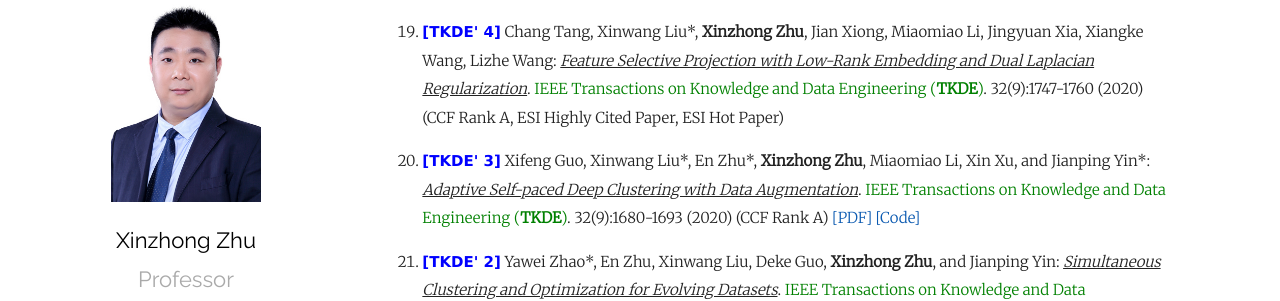
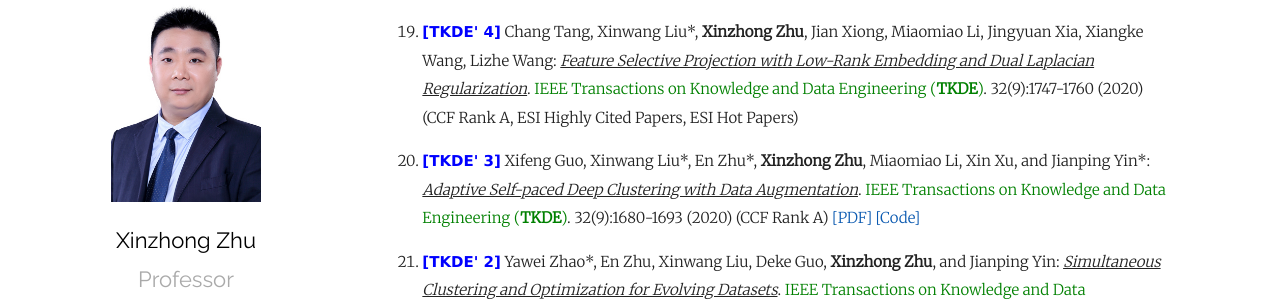
Before and after one commit to xinzhongzhu/xinzhongzhu.github.io, a Jekyll site: the page built from index.md, in a window 1280 px wide and 900 px high, scrolled down 2216 px. Shown: the part 181-482 px from the top of the window. Built offline with Jekyll 4.4.1, drawn with Linux system fonts in a browser that asks for light colours; our own code applies the rules of GitHub Pages for plain Markdown files.

Commit message:
Update index.md

```diff
--- a/index.md
+++ b/index.md
@@ -58,7 +58,7 @@ Please drop me a message by email: <u>zxz@zjnu.edu.cn</u> or <u>zxz@ci-xing.com<
 <p style="margin-top: 8px;"><li><font face="verdana" color="blue"><b>[TPAMI' 1]</b></font> Xinwang Liu#, <b>Xinzhong Zhu</b>*#, Miaomiao Li, Lei Wang, Chang Tang, Jianping Yin, Dinggang Shen, Huaimin Wang and Wen Gao: "<i><u>Late Fusion Incomplete Multi-view Clustering</u></i>". <font color="green">IEEE Transactions on Pattern Analysis and Machine Intelligence (<b>TPAMI</b>)</font> 41(10): 2410-2423 (2019) (CCF Rank A, ESI Highly Cited Papers) <a href = "https://europepmc.org/backend/ptpmcrender.fcgi?accid=PMC6494716&blobtype=pdf">[PDF]</a> <a href = "https://github.com/xinwangliu/Late-Fusion-Incomplete-Multi-view-Clustering">[Code]</a></li></p>
 
 
-  <p style="margin-top: 8px;"><li><font face="verdana" color="blue"><b>[TKDE' 4]</b></font> Chang Tang, Xinwang Liu*, <b>Xinzhong Zhu</b>, Jian Xiong, Miaomiao Li, Jingyuan Xia, Xiangke Wang, Lizhe Wang: <i><u>Feature Selective Projection with Low-Rank Embedding and Dual Laplacian Regularization</u></i>. <font color="green">IEEE Transactions on Knowledge and Data Engineering (<b>TKDE</b>)</font>. 32(9):1747-1760 (2020) (CCF Rank A, ESI Highly Cited Paper, ESI Hot Paper) </li></p>
+  <p style="margin-top: 8px;"><li><font face="verdana" color="blue"><b>[TKDE' 4]</b></font> Chang Tang, Xinwang Liu*, <b>Xinzhong Zhu</b>, Jian Xiong, Miaomiao Li, Jingyuan Xia, Xiangke Wang, Lizhe Wang: <i><u>Feature Selective Projection with Low-Rank Embedding and Dual Laplacian Regularization</u></i>. <font color="green">IEEE Transactions on Knowledge and Data Engineering (<b>TKDE</b>)</font>. 32(9):1747-1760 (2020) (CCF Rank A, ESI Highly Cited Papers, ESI Hot Papers) </li></p>
 
 <p style="margin-top: 8px;"><li><font face="verdana" color="blue"><b>[TKDE' 3]</b></font> Xifeng Guo, Xinwang Liu*, En Zhu*, <b>Xinzhong Zhu</b>, Miaomiao Li, Xin Xu, and Jianping Yin*: <i><u>Adaptive Self-paced Deep Clustering with Data Augmentation</u></i>. <font color="green">IEEE Transactions on Knowledge and Data Engineering (<b>TKDE</b>)</font>. 32(9):1680-1693 (2020) (CCF Rank A) <a href = "https://www.researchgate.net/profile/Xifeng_Guo/publication/332490862_Adaptive_Self-paced_Deep_Clustering_with_Data_Augmentation/links/5cbc1d3c4585156cd7a724fa/Adaptive-Self-paced-Deep-Clustering-with-Data-Augmentation.pdf?origin=publication_detail">[PDF]</a> <a href = "https://github.com/XifengGuo/ASPC-DA">[Code]</a></li></p>
 
```
